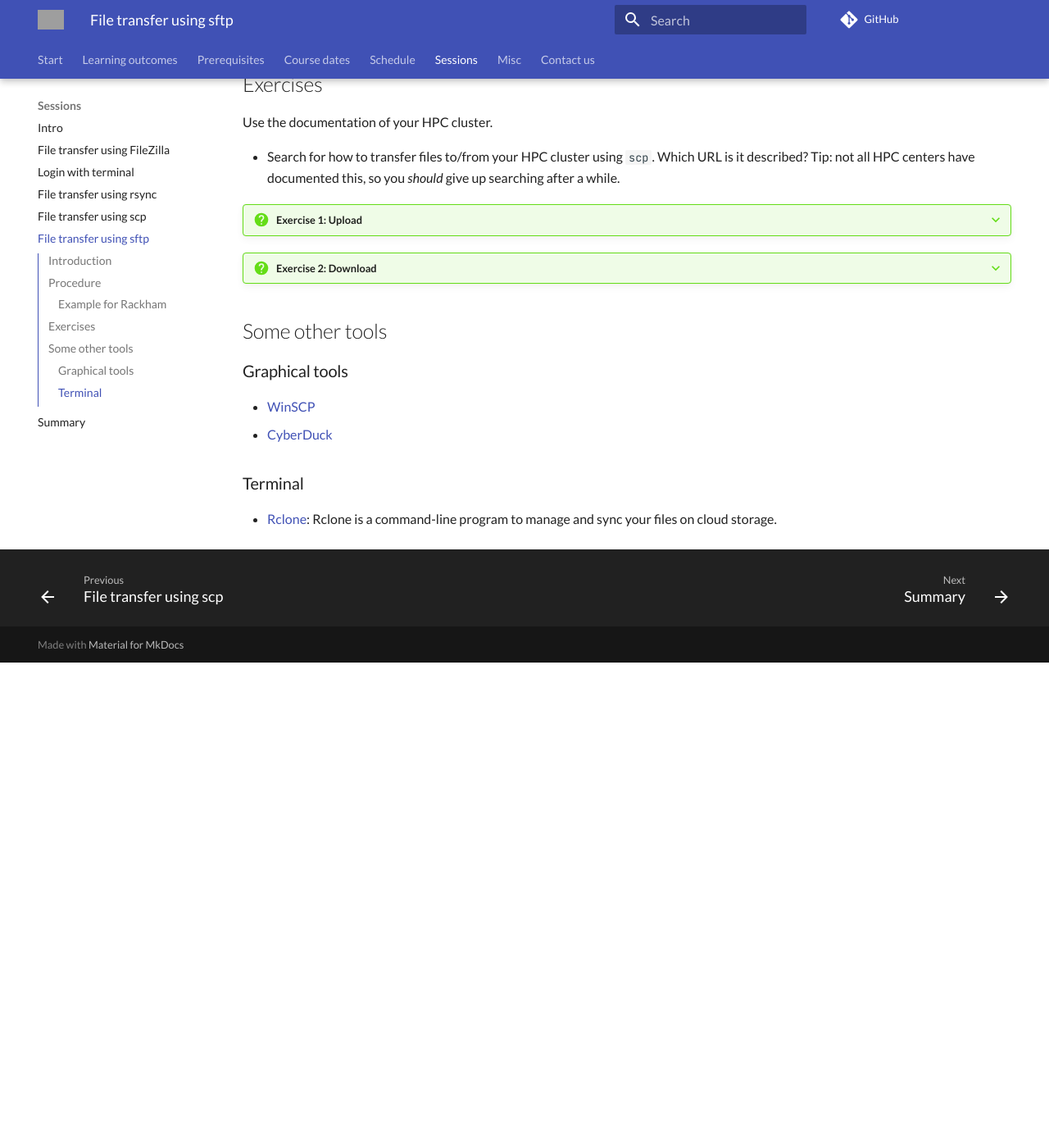
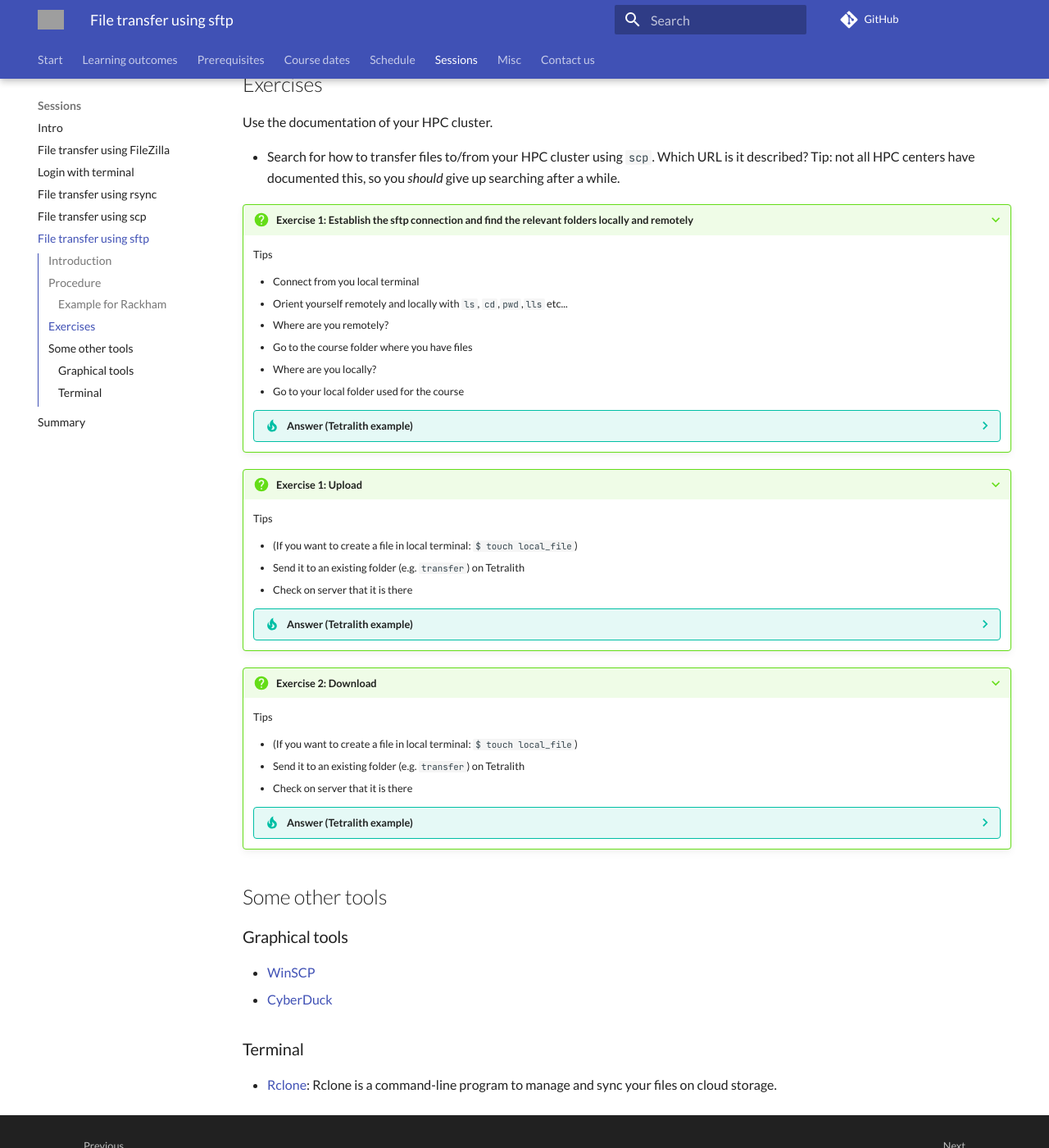
Before and after one commit to UPPMAX/naiss_file_transfer_course, an MkDocs documentation site: the page built from docs/sessions/sftp/README.md, in a window 1280 px wide and 1400 px high, scrolled down 2409 px. Shown: the whole window at 82% size. Built offline with MkDocs 1.6.1 and Material for MkDocs 9.7.7, drawn with Linux system fonts in a browser that asks for light colours; comment, search, counter and statistics services are not loaded; before the commit the page ends 3217 px from its top, so only the background shows below that; grey boxes are pictures that could not be loaded.

Commit message:
README.md sftp text ex1

````diff
--- a/docs/sessions/sftp/README.md
+++ b/docs/sessions/sftp/README.md
@@ -143,10 +143,78 @@ Use the documentation of your HPC cluster.
 - Search for how to transfer files to/from your HPC cluster using `scp`. Which URL is it described?
   Tip: not all HPC centers have documented this, so you *should* give up searching after a while.
 
+???+ question "Exercise 1: Establish the sftp connection and find the relevant folders locally and remotely"
+
+    Tips
+
+    - Connect from you local terminal
+    - Orient yourself remotely and locally with ``ls``, ``cd``,``pwd``,``lls`` etc...
+    - Where are you remotely?
+    - Go to the course folder where you have files
+    - Where are you locally?
+    - Go to your local folder used for the course
+
+    ???- tip "Answer (Tetralith example)"
+
+        Locally
+
+        - Establish connection
+
+        ```shell
+        $ sftp sm_bcarl@tetralith.nsc.liu.se
+        (sm_bcarl@tetralith.nsc.liu.se) Password:
+        (sm_bcarl@tetralith.nsc.liu.se) Verification code:
+        Connected to tetralith.nsc.liu.se.
+        ```
+
+        - Use ``pwd`` to find where you are remotely
+        - Use ``cd`` to reach relevant remote folder
+        - Use ``lpwd`` to find where you are locally
+        - Use ``lcd`` to reach relevant local folder
+
+        - Video for Tetralith
+
 ???+ question "Exercise 1: Upload"
+
+    Tips
+
+    - (If you want to create a file in local terminal: ``$ touch local_file``)
+    - Send it to an existing folder (e.g. ``transfer``) on Tetralith
+    - Check on server that it is there
+
+    ???- tip "Answer (Tetralith example)"
+
+        Locally
+
+        - (If you want to create a file in local terminal: ``$ touch local_file``)
+        - Send it to an existing folder (e.g. ``transfer``) on Tetralith: ``$ scp local_file [username]@tetralith.nsc.liu.se:~/transfer/``
+
+        Check on server that it is there
+
+        - ``$ ls ~/transfer``
+
+        - Video for Tetralith
 
 ???+ question "Exercise 2: Download"
 
+    Tips
+
+    - (If you want to create a file in local terminal: ``$ touch local_file``)
+    - Send it to an existing folder (e.g. ``transfer``) on Tetralith
+    - Check on server that it is there
+
+    ???- tip "Answer (Tetralith example)"
+
+        Locally
+
+        - (If you want to create a file in local terminal: ``$ touch local_file``)
+        - Send it to an existing folder (e.g. ``transfer``) on Tetralith: ``$ scp local_file [username]@tetralith.nsc.liu.se:~/transfer/``
+
+        Check on server that it is there
+
+        - ``$ ls ~/transfer``
+
+        - Video for Tetralith
 ## Some other tools
 
 ### Graphical tools
````
